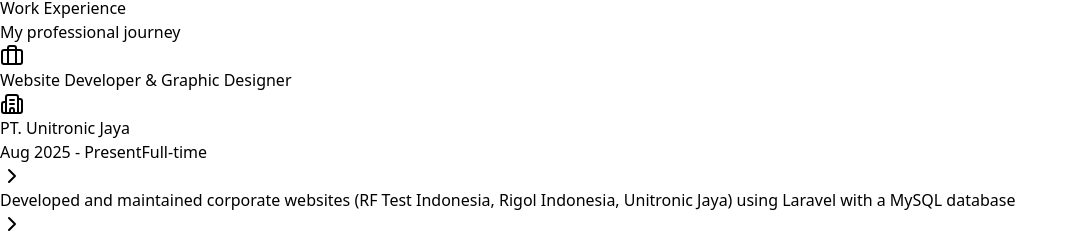
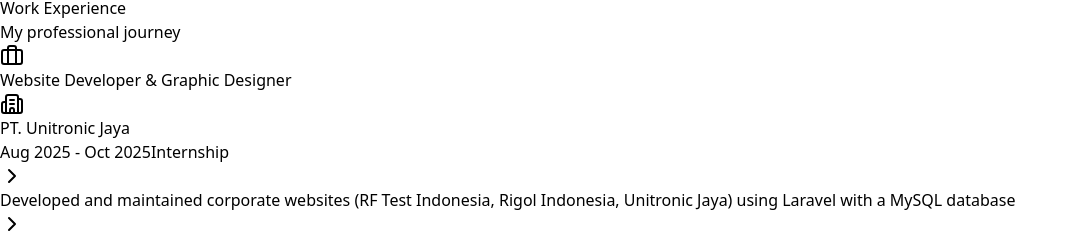
Before and after one commit to mryana23/portfolio-maryana, a React (Vite) app: page / in a window 1280 px wide. Shown: the part 1456-1689 px from the top of the page, without its empty margins (0-1078 px from the left). Built offline with nearby package versions, Linux system fonts and the light colour scheme.

Commit message:
update: date

```diff
--- a/src/App.jsx
+++ b/src/App.jsx
@@ -57,8 +57,8 @@
     {
       role: "Website Developer & Graphic Designer",
       company: "PT. Unitronic Jaya",
-      period: "Aug 2025 - Present",
-      type: "Full-time",
+      period: "Aug 2025 - Oct 2025",
+      type: "Internship",
       description: [
         "Developed and maintained corporate websites (RF Test Indonesia, Rigol Indonesia, Unitronic Jaya) using Laravel with a MySQL database",
         "Integrated real-time live chat for website visitors connected directly to admin using Pusher",
```
